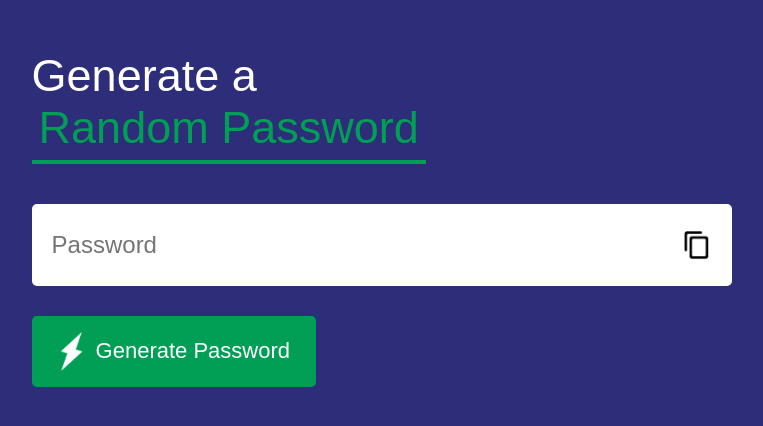
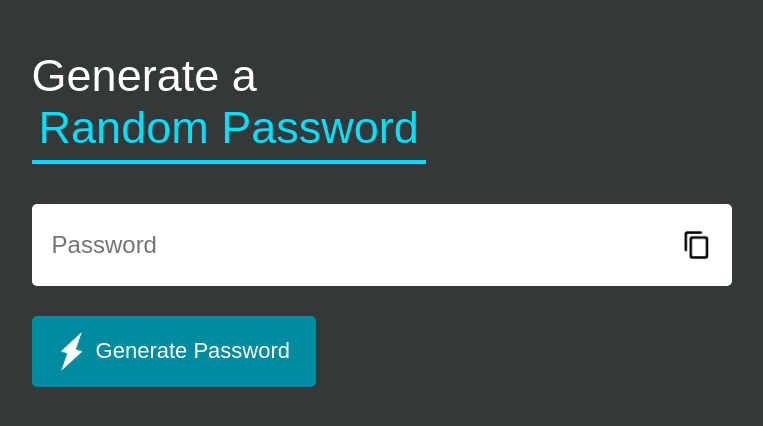
Before and after one commit to techdevpol/miniProjects, a plain HTML site: page JsProjects/PassWordGen/index.html in a window 1280 px wide. Shown: the part 104-530 px from the top of the page, without its empty margins (122-885 px from the left). Drawn offline with Linux system fonts and the light colour scheme.

Commit message:
new style

```diff
--- a/JsProjects/PassWordGen/styles.css
+++ b/JsProjects/PassWordGen/styles.css
@@ -5,7 +5,7 @@
   box-sizing: border-box;
 }
 body {
-  background: rgba(3, 3, 96, 0.833);
+  background: #343838;
   color: white;
 }
 
@@ -31,8 +31,8 @@ body {
   font-size: 45px;
 }
 .container h1 span {
-  color: #019f55;
-  border-bottom: 4px solid #019f55;
+  color: #00dffc;
+  border-bottom: 4px solid #00dffc;
   padding: 7px;
 }
 .display img {
@@ -52,7 +52,7 @@ body {
 .container button {
   border: 0;
   outline: 0;
-  background: #019f55;
+  background: #008c9e;
   color: #fff;
   font-size: 22px;
   font-weight: 300;
@@ -63,3 +63,8 @@ body {
   border-radius: 5px;
   cursor: pointer;
 }
+
+.container button:hover {
+  background: #00b4cc;
+  transition: 1s;
+}
```
